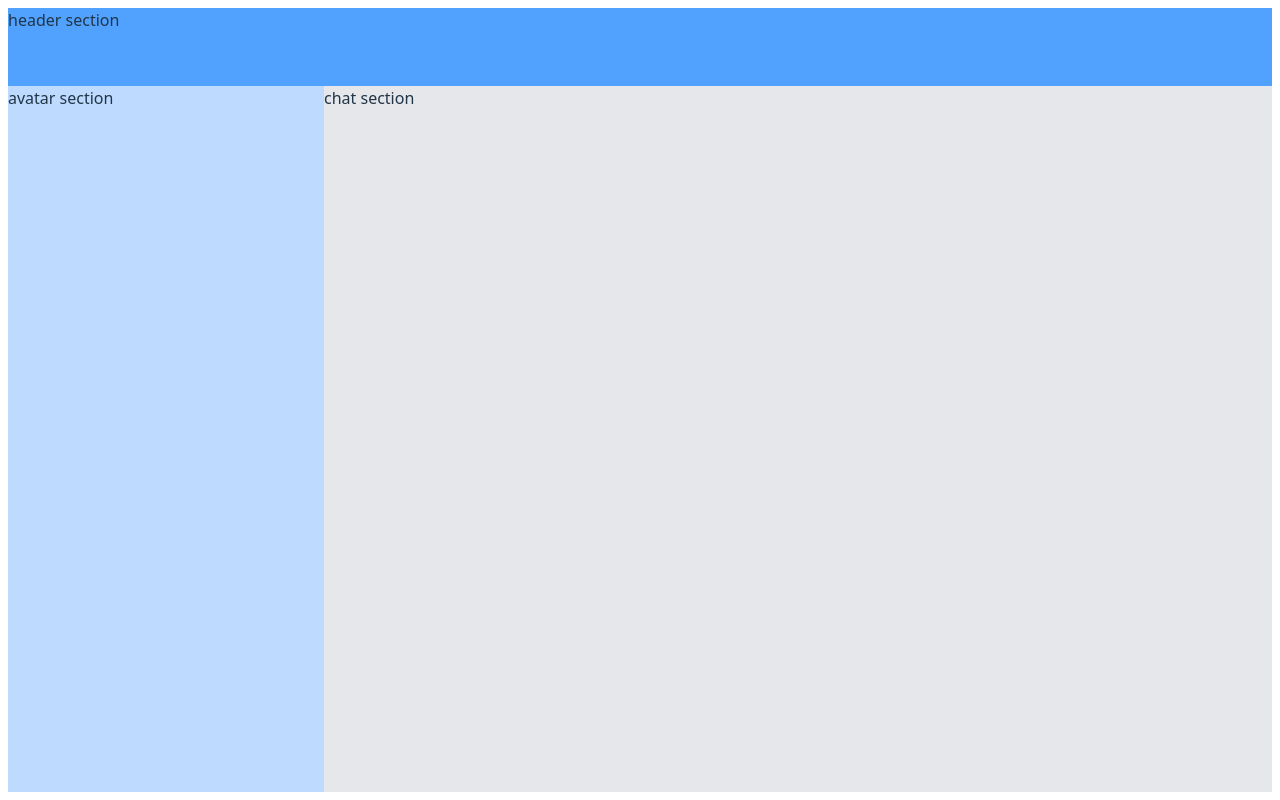
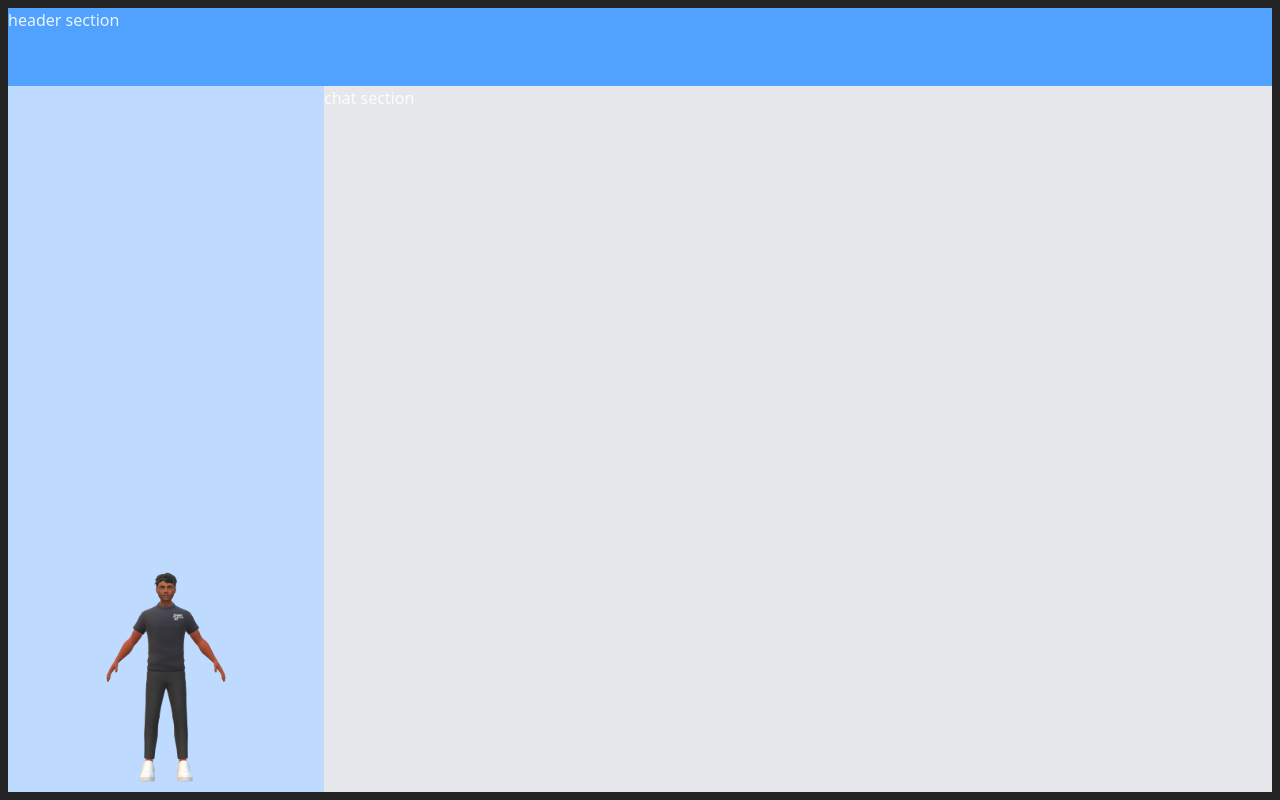
Before and after one commit to Aiinhome-Aivista/confido, a React (Vite) app: page / in a window 1280 px wide. Built offline with nearby package versions, Linux system fonts and the light colour scheme.

Commit message:
avatar icon added

```diff
--- a/src/features/screens/ChatScreen.jsx
+++ b/src/features/screens/ChatScreen.jsx
@@ -1,4 +1,6 @@
-import React from 'react'
+import React from 'react';
+import ChatSectionAvatar from './Component/ChatSectionAvatar';
+import ChatSectionText from './Component/ChatSectionText';
 
 function ChatScreen() {
   return (
@@ -7,7 +9,9 @@ function ChatScreen() {
       <div className='bg-blue-400 h-1/10'>header section</div>
 
       <div className="flex h-9/10">
-        <div className='bg-blue-200 w-2/8'>avatar section</div>
+        <div className='bg-blue-200 w-2/8'>
+        <ChatSectionAvatar/>
+        </div>
 
         <div className="flex bg-gray-200 w-6/8">chat section</div>
       </div>
--- a/src/features/screens/Component/ChatSectionAvatar.jsx
+++ b/src/features/screens/Component/ChatSectionAvatar.jsx
@@ -1,9 +1,10 @@
 import React from 'react'
+import Avatar from '../../../assets/2D/avater.svg';
 
 function ChatSectionAvatar() {
   return (
-    <div>
-
+    <div className='flex items-end h-[100%]'>
+      <img src={Avatar} alt='Avatar' className='w-sm h-xl'/>
     </div>
   )
 }
--- a/src/index.css
+++ b/src/index.css
@@ -16,65 +16,10 @@
   -webkit-font-smoothing: antialiased;
   -moz-osx-font-smoothing: grayscale;
 
+}
 
 
-
-
-
-
-
+.chat-avatar {
+  height: 30rem;
+  width: 15rem;
 }
-
-a {
-  font-weight: 500;
-  color: #646cff;
-  text-decoration: inherit;
-}
-a:hover {
-  color: #535bf2;
-}
-
-body {
-  margin: 0;
-  display: flex;
-  place-items: center;
-  min-width: 320px;
-  min-height: 100vh;
-}
-
-h1 {
-  font-size: 3.2em;
-  line-height: 1.1;
-}
-
-button {
-  border-radius: 8px;
-  border: 1px solid transparent;
-  padding: 0.6em 1.2em;
-  font-size: 1em;
-  font-weight: 500;
-  font-family: inherit;
-  background-color: #1a1a1a;
-  cursor: pointer;
-  transition: border-color 0.25s;
-}
-button:hover {
-  border-color: #646cff;
-}
-button:focus,
-button:focus-visible {
-  outline: 4px auto -webkit-focus-ring-color;
-}
-
-@media (prefers-color-scheme: light) {
-  :root {
-    color: #213547;
-    background-color: #ffffff;
-  }
-  a:hover {
-    color: #747bff;
-  }
-  button {
-    background-color: #f9f9f9;
-  }
-}
```
Also changed, not shown: src/assets/2D/avater.svg (renamed from src/assets/2D/old man.svg).
